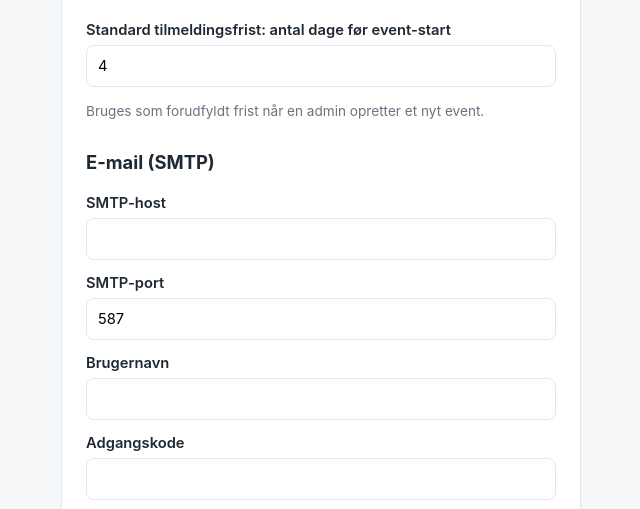
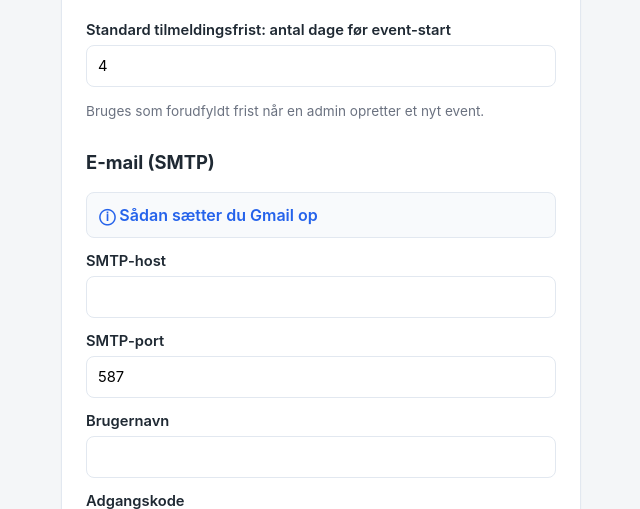
Before and after one commit to andreasdinesen/tilmeld, a Flask app: page /master/settings in a window 1280 px wide. Shown: the part 319-828 px from the top of the page, without its empty margins (135-775 px from the left). Run offline with Flask 3, Linux system fonts and the light colour scheme; the visitor is signed in with stand-in values (Sample User, id 1); data comes from the database, SQL or seed files in the repository.

Commit message:
feat: klikbart Gmail-hjælpepunkt ved SMTP-opsætning
Udfoldeligt afsnit ved E-mail (SMTP) der forklarer felter + app-adgangskode til Gmail.

Co-Authored-By: Claude Opus 4.8 <noreply@anthropic.com>

```diff
--- a/static/style.css
+++ b/static/style.css
@@ -125,6 +125,16 @@ button:disabled, .btn:disabled { opacity: .4; cursor: not-allowed; }
 .tag.cat-mail { background: #d97706; color: #fff; }
 .tag.cat-whatsapp { background: #16a34a; color: #fff; }
 
+/* Udfoldeligt hjælpe-punkt */
+details.help { margin: 8px 0 4px; border: 1px solid var(--line); border-radius: 8px;
+  background: #f8fafc; padding: 0 12px; }
+details.help summary { cursor: pointer; padding: 10px 0; font-weight: 600; color: var(--primary); list-style: none; }
+details.help summary::before { content: "ⓘ "; }
+details.help[open] summary { border-bottom: 1px solid var(--line); }
+.help-body { padding: 6px 0 12px; font-weight: 400; }
+.help-body ul, .help-body ol { padding-left: 1.3em; margin: .4em 0; }
+.help-body li { margin: .25em 0; }
+
 /* Master: gruppe-kort */
 .page-head { display: flex; justify-content: space-between; align-items: center; margin-bottom: 16px; }
 .page-head h1 { margin: 0; }
--- a/templates/master/settings.html
+++ b/templates/master/settings.html
@@ -17,6 +17,28 @@
     <p class="muted small">Bruges som forudfyldt frist når en admin opretter et nyt event.</p>
 
     <h2>E-mail (SMTP)</h2>
+    <details class="help">
+      <summary>Sådan sætter du Gmail op</summary>
+      <div class="help-body">
+        <p>Udfyld felterne sådan:</p>
+        <ul>
+          <li><strong>SMTP-host:</strong> <code>smtp.gmail.com</code></li>
+          <li><strong>SMTP-port:</strong> <code>587</code></li>
+          <li><strong>Brugernavn:</strong> din fulde Gmail-adresse</li>
+          <li><strong>Adgangskode:</strong> en <strong>app-adgangskode</strong> (16 tegn, uden mellemrum) — ikke din normale adgangskode</li>
+          <li><strong>Afsender (From):</strong> samme Gmail-adresse</li>
+          <li><strong>Brug STARTTLS:</strong> sat (flueben)</li>
+        </ul>
+        <p>App-adgangskode oprettes sådan:</p>
+        <ol>
+          <li>Slå <strong>2-trins-bekræftelse</strong> til på din Google-konto (kræves).</li>
+          <li>Gå til <a href="https://myaccount.google.com/apppasswords" target="_blank" rel="noopener">myaccount.google.com/apppasswords</a>.</li>
+          <li>Giv den et navn (fx "Tilmeld") og kopiér de 16 tegn ind i Adgangskode-feltet.</li>
+        </ol>
+        <p class="muted small">Virker også med Office 365 (<code>smtp.office365.com</code>), men kræver at en
+           administrator slår "sikkerhedsstandarder" fra og aktiverer SMTP AUTH — Gmail er enklest.</p>
+      </div>
+    </details>
     <label>SMTP-host <input type="text" name="smtp_host" value="{{ s.smtp_host }}"></label>
     <label>SMTP-port <input type="number" name="smtp_port" value="{{ s.smtp_port }}"></label>
     <label>Brugernavn <input type="text" name="smtp_user" value="{{ s.smtp_user }}"></label>
```
